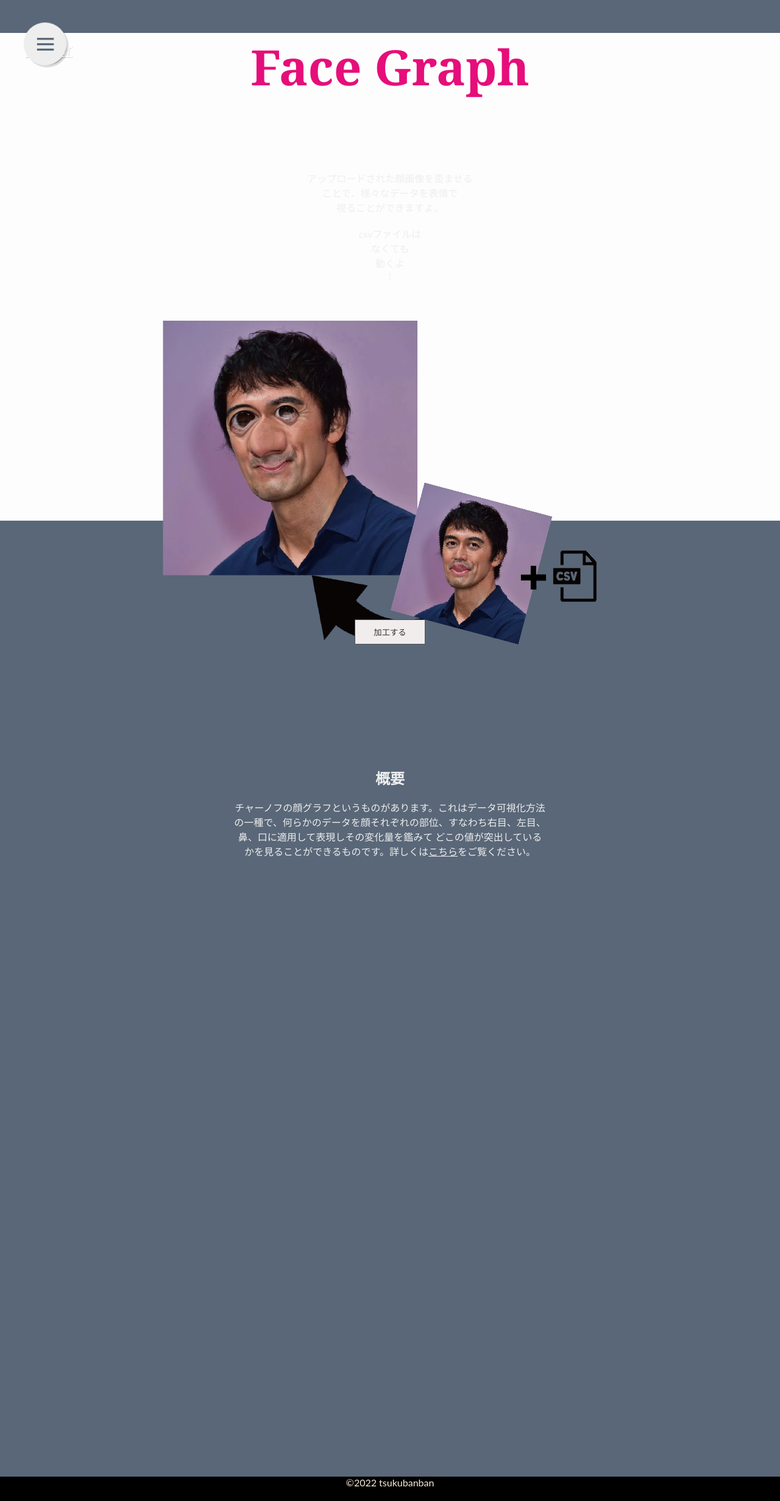
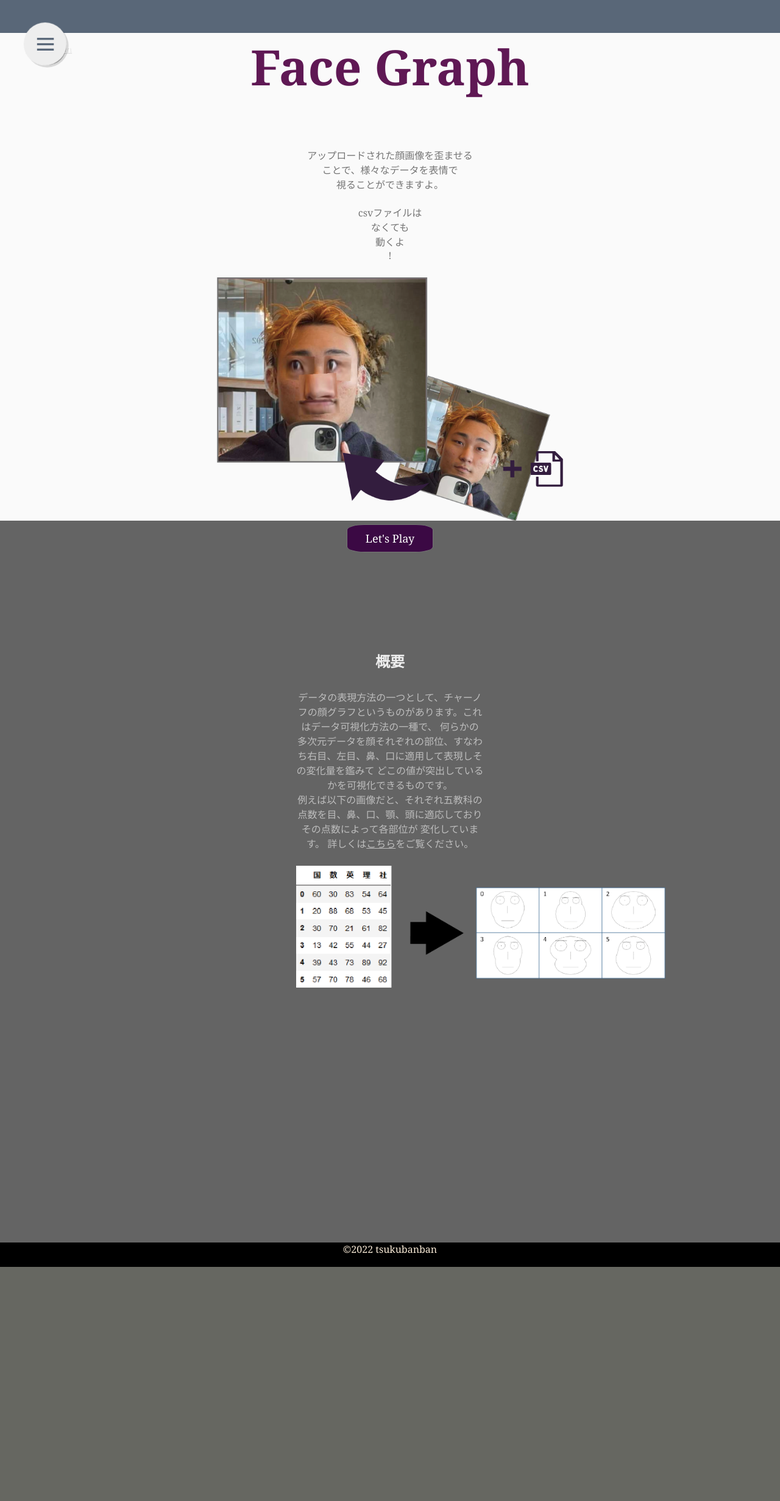
Before and after one commit to MiyamotoRin/FaceGraph-Flask, a Flask app: template templates/home.html in a window 1280 px wide. Shown: the whole page at 61% size. After the commit the page ends 2078 px from the top, so only its background shows below. Run offline with Flask 2, Linux system fonts and the light colour scheme; the template is opened without the code that fills it, so the values that code supplies are empty; some libraries are stand-ins or nearby versions.

Commit message:
home_arrange_完成しました

```diff
--- a/templates/home.css
+++ b/templates/home.css
@@ -43,11 +43,11 @@
 }
 /*追加分終わり*/
 /* メニューバーの追加 */
-.menu-anime{
+.menu-anime {
   position: fixed;
   max-width: 10%;
   height: 10%;
-  top:5%;
+  top: 5%;
   left: 2%;
 }
 
@@ -55,15 +55,16 @@
   padding: 0;
   margin: 0;
   background: #596778;
-  color: #EEEEEE;
+  color: #eeeeee;
   text-align: center;
-  font-family: "Lato", sans-serif;
+  font-family: Cambria, Cochin, Georgia, Times, "Times New Roman", serif;
+  text-decoration: none;
 }
 
 @media screen and (max-width: 700px) {
   body {
-     padding: 170px 0 0 0;
-     width: 100%
+    padding: 170px 0 0 0;
+    width: 100%;
   }
 }
 
@@ -73,13 +74,13 @@
 
 .menu-item,
 .menu-open-button {
-  background: #EEEEEE;
+  background: #eeeeee;
   border-radius: 100%;
   width: 8vh;
   height: 8vh;
   margin-left: -3vh;
   position: absolute;
-  color: #FFFFFF;
+  color: #ffffff;
   text-align: center;
   line-height: 80px;
   -webkit-transform: translate3d(0, 0, 0);
@@ -151,17 +152,16 @@
   height: 80px;
   text-align: center;
   box-sizing: border-box;
-  font-size: 26px;
+  font-size: 14px;
 }
-
 
 .menu-item {
   transition: all 0.1s ease 0s;
 }
 
 .menu-item:hover {
-  background: #EEEEEE;
-  color: #3290B1;
+  background: #eeeeee;
+  color: #3290b1;
 }
 
 .menu-item:nth-child(3) {
@@ -279,7 +279,7 @@
   transform: translate3d(-0.25084px, -104.9997px, 0);
 } */
 
-.blue {
+/* .blue {
   background-color: #669AE1;
   box-shadow: 3px 3px 0 0 rgba(0, 0, 0, 0.14);
   text-shadow: 1px 1px 0 rgba(0, 0, 0, 0.12);
@@ -299,42 +299,42 @@
 .green:hover {
   color: #70CC72;
   text-shadow: none;
-}
+} */
 
 .red {
-  background-color: #FE4365;
+  background-color: #5f1854;
   box-shadow: 3px 3px 0 0 rgba(0, 0, 0, 0.14);
   text-shadow: 1px 1px 0 rgba(0, 0, 0, 0.12);
 }
 
 .red:hover {
-  color: #FE4365;
+  color: #5f1854;
   text-shadow: none;
 }
 
 .purple {
-  background-color: #C49CDE;
+  background-color: #5f1854;
   box-shadow: 3px 3px 0 0 rgba(0, 0, 0, 0.14);
   text-shadow: 1px 1px 0 rgba(0, 0, 0, 0.12);
 }
 
 .purple:hover {
-  color: #C49CDE;
+  color: #5f1854;
   text-shadow: none;
 }
 
 .orange {
-  background-color: #FC913A;
+  background-color: #5f1854;
   box-shadow: 3px 3px 0 0 rgba(0, 0, 0, 0.14);
   text-shadow: 1px 1px 0 rgba(0, 0, 0, 0.12);
 }
 
 .orange:hover {
-  color: #FC913A;
+  color: #5f1854;
   text-shadow: none;
 }
 
-.lightblue {
+/* .lightblue {
   background-color: #62C2E4;
   box-shadow: 3px 3px 0 0 rgba(0, 0, 0, 0.14);
   text-shadow: 1px 1px 0 rgba(0, 0, 0, 0.12);
@@ -343,17 +343,17 @@
 .lightblue:hover {
   color: #62C2E4;
   text-shadow: none;
-}
+} */
 
 .credit {
   margin: 24px 20px 120px 0;
   text-align: right;
-  color: #EEEEEE;
+  color: #eeeeee;
 }
 
 .credit a {
   padding: 8px 0;
-  color: #C49CDE;
+  color: #c49cde;
   text-decoration: none;
   transition: all 0.3s ease 0s;
 }
@@ -364,16 +364,17 @@
 /* 追加分終わり */
 
 .main-wrapper {
-  background-color: rgb(253, 253, 253);
+  background-color: #fafafa;
   height: 100vh;
   width: 100%;
 }
 
 h1.title {
+  top: 20vh;
   font-size: 500%;
   text-align: center;
   font-family: Cambria, Cochin, Georgia, Times, "Times New Roman", serif;
-  color: rgb(230, 14, 122);
+  color: #5f1854;
 }
 
 .main1 {
@@ -381,40 +382,39 @@
 }
 
 .desc {
-  padding: 5% 25%;
+  color: #757575;
+  padding: 2% 25%;
   text-align: center;
 }
 .pic {
   text-align: center;
 }
 
-img {
-  max-width: 60%;
-  height:auto;
-}
-
-.next {
-  text-align: center;
-}
-
-.middle-wrapper{
-  padding:30%;
-  height: 100vh;
-}
-.title2{
-  text-align: center;
+.pic img {
+  width: auto;
+  height: 20%;
+  max-height: 400px;
 }
 
 /*ここから送信ボタン設定 */
+.next {
+  text-align: center;
+  position: relative;
+  height: 20%;
+}
+
 .btn {
   /*アニメーションの起点とするためrelativeを指定*/
   position: relative;
+  font-size: large;
   overflow: hidden;
   /*ボタンの形状*/
   text-decoration: none;
   display: inline-block;
-  border: 1px solid #555; /* ボーダーの色と太さ */
-  background: rgb(241, 237, 237); /*背景色*/
+  font-family: Cambria, Cochin, Georgia, Times, "Times New Roman", serif;
+  border: 0.5px solid #757575; /* ボーダーの色と太さ */
+  border-radius: 20%;
+  background: #3b0944; /*背景色*/
   padding: 10px 30px;
   text-align: center;
   outline: none;
@@ -426,11 +426,11 @@
 .btn span {
   position: relative;
   z-index: 3; /*z-indexの数値をあげて文字を背景よりも手前に表示*/
-  color: #333;
+  color: #fff;
 }
 
 .btn:hover span {
-  color: #fff;
+  color: #3b0944;
 }
 
 /*== 背景が流れる（左から右） */
@@ -442,7 +442,7 @@
   left: 0;
   z-index: 2;
   /*色や形状*/
-  background: #333; /*背景色*/
+  background: #fff; /*背景色*/
   width: 100%;
   height: 100%;
   /*アニメーション*/
@@ -455,6 +455,32 @@
 .bgleft:hover:before {
   transform-origin: left top;
   transform: scale(1, 1);
+}
+/* botton終了 */
+
+.middle-wrapper {
+  padding: 15% 30%;
+  height: 100vh;
+  background-color: #646464;
+}
+.title2 {
+  text-align: center;
+}
+
+.desc2 {
+  color: #bdbdbd;
+  padding:2% 20%;
+}
+
+.pic2 {
+  padding:3% 20%;
+  text-align: center;
+}
+
+.pic2 img{
+  width:auto;
+  max-height: 20%;
+  height:200px;
 }
 
 .bottom-wrapper {
--- a/templates/home.html
+++ b/templates/home.html
@@ -32,8 +32,8 @@
                     </label>
                     <!-- <a href="#" class="menu-item green"> <i class="fa fa-heart"></i> </a> -->
                     <a href="#" class="menu-item red"> home </a>
-                    <a href="#next" class="menu-item purple"> desc</i> </a>
-                    <a href="https://twitter.com/ValorantEsports" class="menu-item orange"> twitter </a>
+                    <a href="#desc2" class="menu-item purple"> description </a>
+                    <a href="https://github.com/MiyamotoRin/FaceGraph-Flask" class="menu-item orange"> PornHub </a>
                 </nav>
             </div>
             <h1 class="title reveal-text">
@@ -47,22 +47,32 @@
                 <div class="pic">
                     <img src="abe_hiroshi.png" alt="" class="hiroshi">
                 </div>
-            </div>
                 <div class="next">
                     <a name="next">
                         <form action="/upload" method="get">
-                        <button class="btn bgleft"><span>加工する</span></button>
+                            <button class="btn bgleft"><span>Let's Play</span></button>
                         </form>
                     </a>
                 </div>
             </div>
+
+        </div>
         <div class="middle-wrapper">
+            <a name="desc2">
                 <h2 class="title2">概要</h2>
                 <div class="desc2">
 
-                チャーノフの顔グラフというものがあります。これはデータ可視化方法の一種で、何らかのデータを顔それぞれの部位、すなわち右目、左目、鼻、口に適用して表現しその変化量を鑑みて
-                どこの値が突出しているかを見ることができるものです。詳しくは<a href="https://en.wikipedia.org/wiki/Chernoff_face">こちら</a>をご覧ください。
+                     データの表現方法の一つとして、チャーノフの顔グラフというものがあります。これはデータ可視化方法の一種で、
+                    何らかの多次元データを顔それぞれの部位、すなわち右目、左目、鼻、口に適用して表現しその変化量を鑑みて
+                    どこの値が突出しているかを可視化できるものです。<br>
+                     例えば以下の画像だと、それぞれ五教科の点数を目、鼻、口、顎、頭に適応しておりその点数によって各部位が
+                    変化しています。
+                    詳しくは<a href="https://en.wikipedia.org/wiki/Chernoff_face">こちら</a>をご覧ください。
                 </div>
+                <div class="pic2">
+                    <img src="Chernov'face.png" alt="" class="Chernov-face">
+                </div>
+            </a>
         </div>
         <div class="bottom-wrapper">
             <div class="copylight">
```
Also changed, not shown: templates/Chernov'face.png (added), templates/abe_hiroshi.png. Lines whose indentation alone changed are shown as unchanged.
